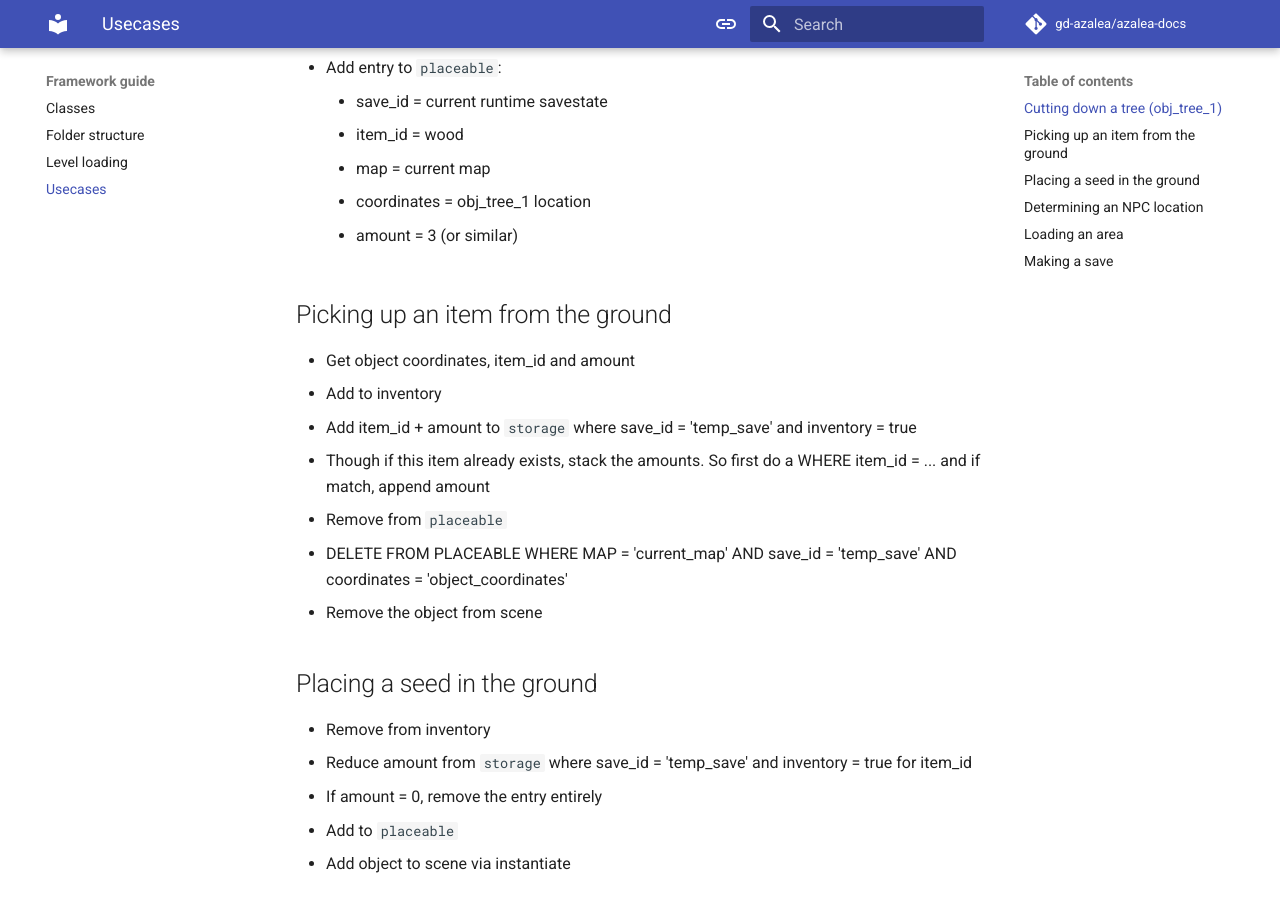
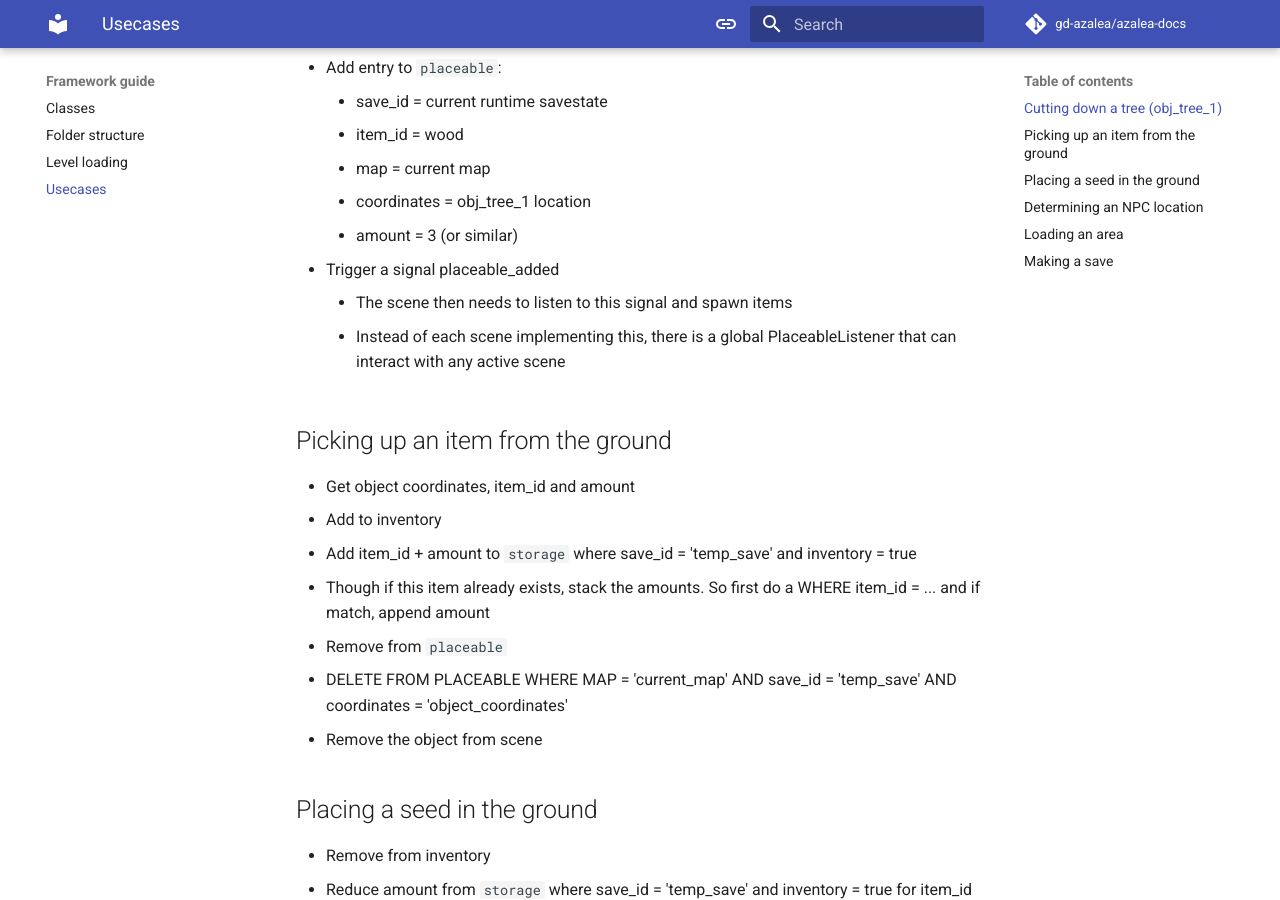
Before and after one commit to gd-azalea/azalea-docs, an MkDocs documentation site: the page built from docs/framework-guide/usecases.md, in a window 1280 px wide and 900 px high, scrolled down 550 px. Built offline with MkDocs 1.6.1 and Material for MkDocs 9.7.7, drawn with Linux system fonts in a browser that asks for light colours; comment, search, counter and statistics services are not loaded.

Commit message:
Update usecases.md

```diff
--- a/docs/framework-guide/usecases.md
+++ b/docs/framework-guide/usecases.md
@@ -16,6 +16,9 @@ The framework is very data centric. This page illustrates usecases and how the c
     - map = current map
     - coordinates = obj_tree_1 location
     - amount = 3 (or similar)
+  - Trigger a signal placeable_added
+    - The scene then needs to listen to this signal and spawn items
+    - Instead of each scene implementing this, there is a global PlaceableListener that can interact with any active scene
 
 ## Picking up an item from the ground
 - Get object coordinates, item_id and amount
```
